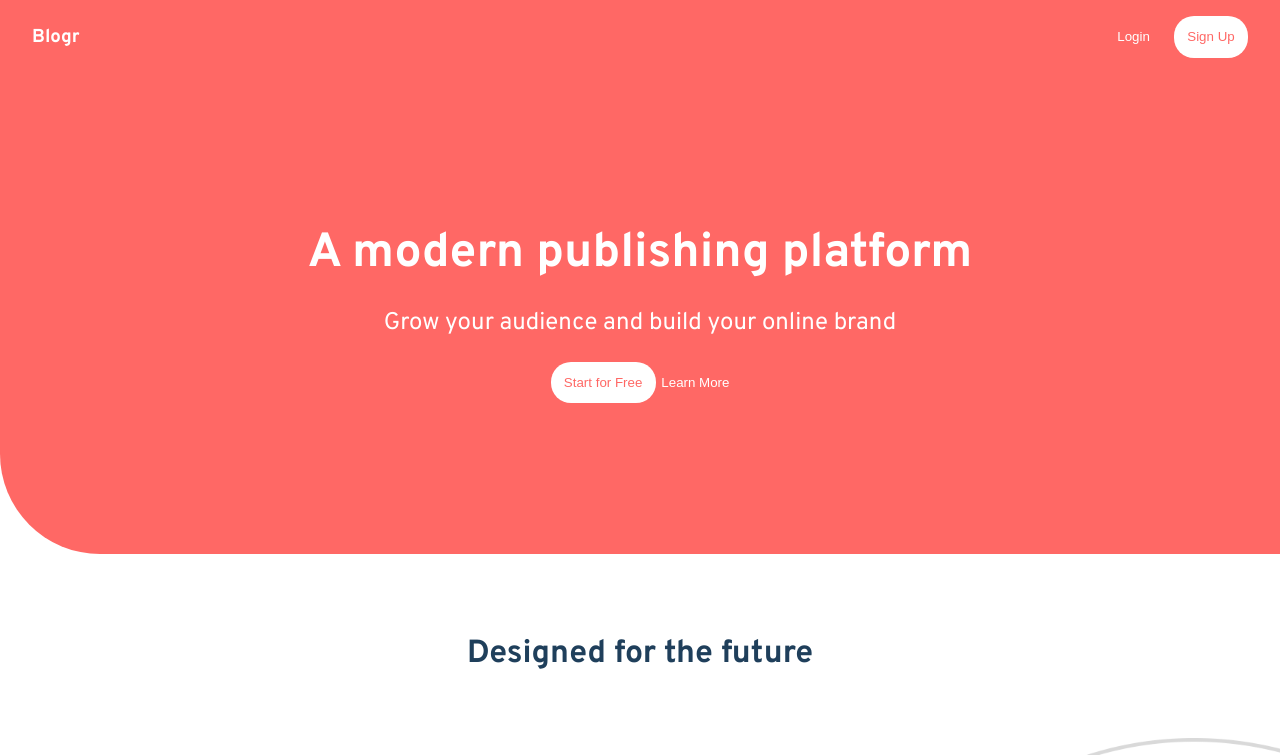
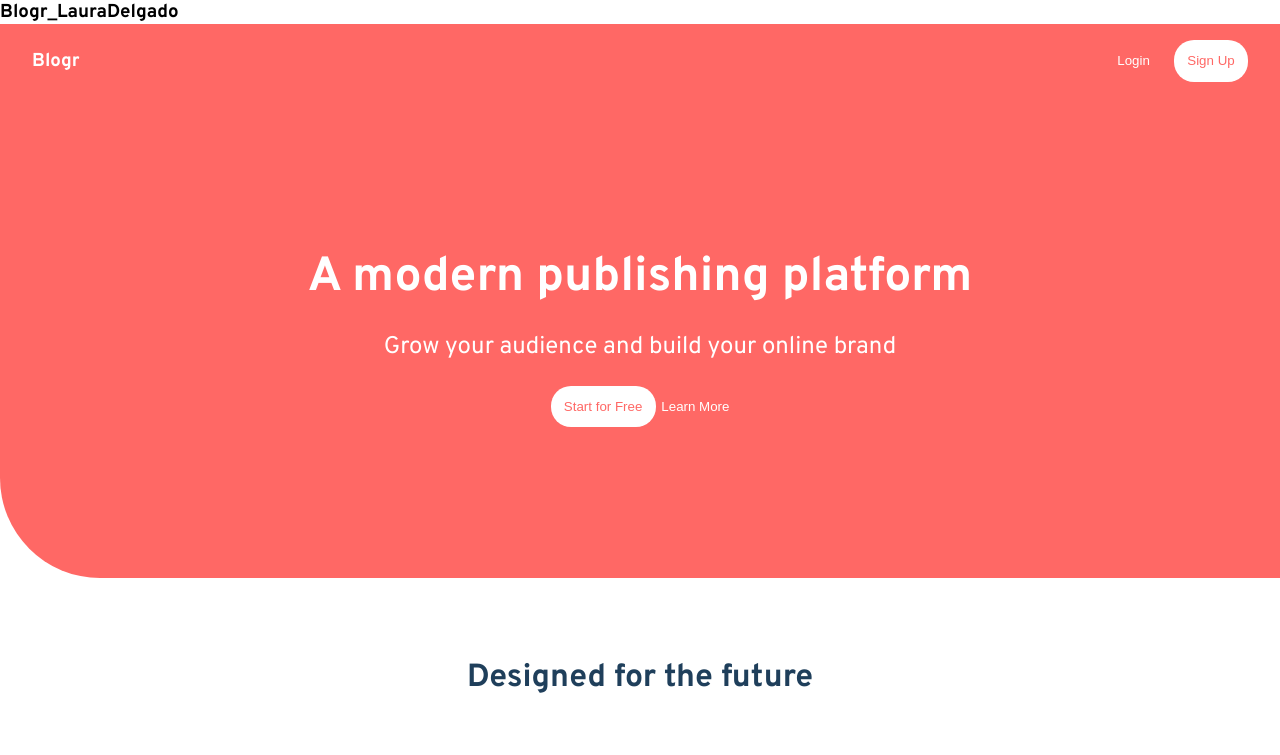
Before and after one commit to LauTDel/Blogr_LauraDelgado, a plain HTML site: page index.html in a window 1280 px wide. Shown: the top 755 px of the page. Drawn offline with Linux system fonts and the light colour scheme.

Commit message:
Update index.html

```diff
--- a/index.html
+++ b/index.html
@@ -8,7 +8,7 @@
     <link rel="preconnect" href="https://fonts.gstatic.com/" crossorigin>
     <link href="https://fonts.googleapis.com/css2?family=Overpass:ital,wght@0,100..900;1,100..900&display=swap" rel="stylesheet">
 
-    <title>Blogr</title>
+    <h3> Blogr_LauraDelgado</h3>
 
     <link rel="stylesheet" href="style.css">
 
```
